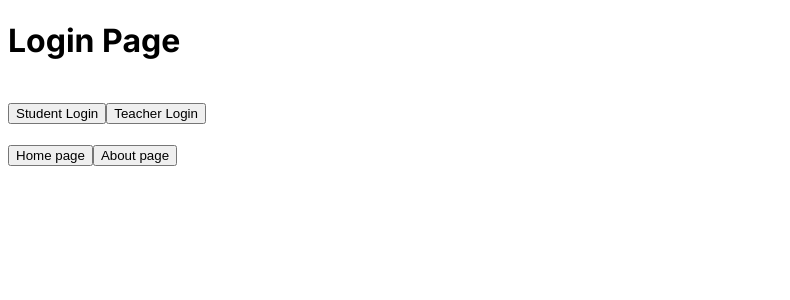
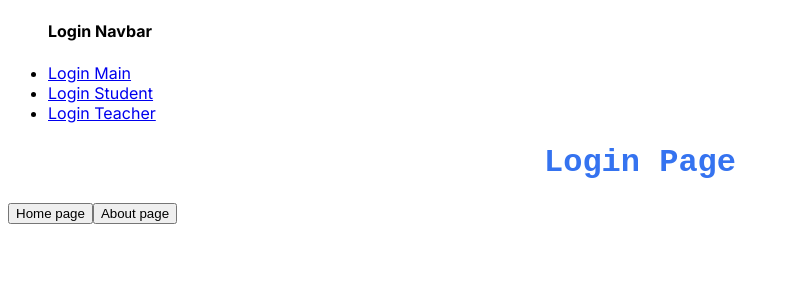
Before and after one commit to Bishal-Saud/learning-Next-_JS, a Next.js app: page /login in a window 1280 px wide. Shown: the top 300 px of the page, without its empty margins (0-790 px from the left). Built offline with nearby package versions, Linux system fonts and the light colour scheme.

Commit message:
navbar added

```diff
--- /dev/null
+++ b/src/app/about/about.css
@@ -0,0 +1,23 @@
+.login_menu {
+  display: flex;
+  justify-content: center;
+  align-items: center;
+}
+.login_menu li {
+  margin: 0 1rem;
+  list-style: none;
+  font-weight: 400;
+}
+
+.login_menu li a {
+  text-decoration: none;
+  color: black;
+}
+
+.heading {
+  font-size: 2rem;
+  color: rgb(53, 115, 240);
+  font-family: "Courier New", Courier, monospace;
+  font-weight: bold;
+  text-align: center;
+}
--- a/src/app/about/aboutcollage/page.js
+++ b/src/app/about/aboutcollage/page.js
@@ -1,7 +1,7 @@
 const AboutCollage = () => {
   return (
     <div>
-      <h1>About Collage Page</h1>
+      <h1 className="heading">About Collage Page</h1>
     </div>
   );
 };
--- a/src/app/about/aboutstudents/page.js
+++ b/src/app/about/aboutstudents/page.js
@@ -1,7 +1,7 @@
 const AboutStudents = () => {
   return (
     <div>
-      <h1>About Students Page</h1>
+      <h1 className="heading">About Students Page</h1>
     </div>
   );
 };
--- a/src/app/about/page.js
+++ b/src/app/about/page.js
@@ -8,7 +8,7 @@ const About = () => {
   };
   return (
     <div>
-      <h1>About Page</h1>
+      <h1 className="heading">About Page</h1>
       <br />
       <button onClick={() => navigate("aboutstudents")}>About Student</button>
       <button onClick={() => navigate("aboutcollage")}>About Collage</button>
--- /dev/null
+++ b/src/app/login/layout.js
@@ -0,0 +1,21 @@
+import Link from "next/link";
+import "./login.css";
+export default function Layout({ children }) {
+  return (
+    <div>
+      <ul className="login_menu">
+        <h4>Login Navbar</h4>
+        <li>
+          <Link href="/login">Login Main</Link>
+        </li>
+        <li>
+          <Link href="/login/loginstudent">Login Student</Link>
+        </li>
+        <li>
+          <Link href="/login/loginteacher">Login Teacher</Link>
+        </li>
+      </ul>
+      {children}
+    </div>
+  );
+}
--- /dev/null
+++ b/src/app/login/login.css
@@ -0,0 +1,23 @@
+.about_menu {
+  display: flex;
+  justify-content: center;
+  align-items: center;
+}
+.about_menu li {
+  margin: 0 1rem;
+  list-style: none;
+  font-weight: 400;
+}
+
+.about_menu li a {
+  text-decoration: none;
+  color: black;
+}
+
+.heading {
+  font-size: 2rem;
+  color: rgb(53, 115, 240);
+  font-family: "Courier New", Courier, monospace;
+  font-weight: bold;
+  text-align: center;
+}
--- a/src/app/login/loginstudent/page.js
+++ b/src/app/login/loginstudent/page.js
@@ -1,7 +1,7 @@
 const LoginStudent = () => {
   return (
     <div>
-      <h1>Student Login Page</h1>
+      <h1 className="heading">Student Login Page</h1>
     </div>
   );
 };
--- a/src/app/login/loginteacher/page.js
+++ b/src/app/login/loginteacher/page.js
@@ -1,7 +1,7 @@
 const LoginTeacher = () => {
   return (
     <div>
-      <h1>Teacher login Page</h1>
+      <h1 className="heading">Teacher login Page</h1>
     </div>
   );
 };
--- a/src/app/login/page.js
+++ b/src/app/login/page.js
@@ -8,12 +8,8 @@ const Login = () => {
   };
   return (
     <div>
-      <h1>Login Page</h1>
-      <br />
-      <button onClick={() => navigate("loginstudent")}>Student Login</button>
-      <button onClick={() => navigate("loginteacher")}>Teacher Login</button>
-      <br />
-      <br />
+      <h1 className="heading">Login Page</h1>
+
       <button onClick={() => router.push("/")}>Home page</button>
       <button onClick={() => router.push("about")}>About page</button>
     </div>
```
Also changed, not shown: src/app/about/layout.js (added, +21 -0 lines).
